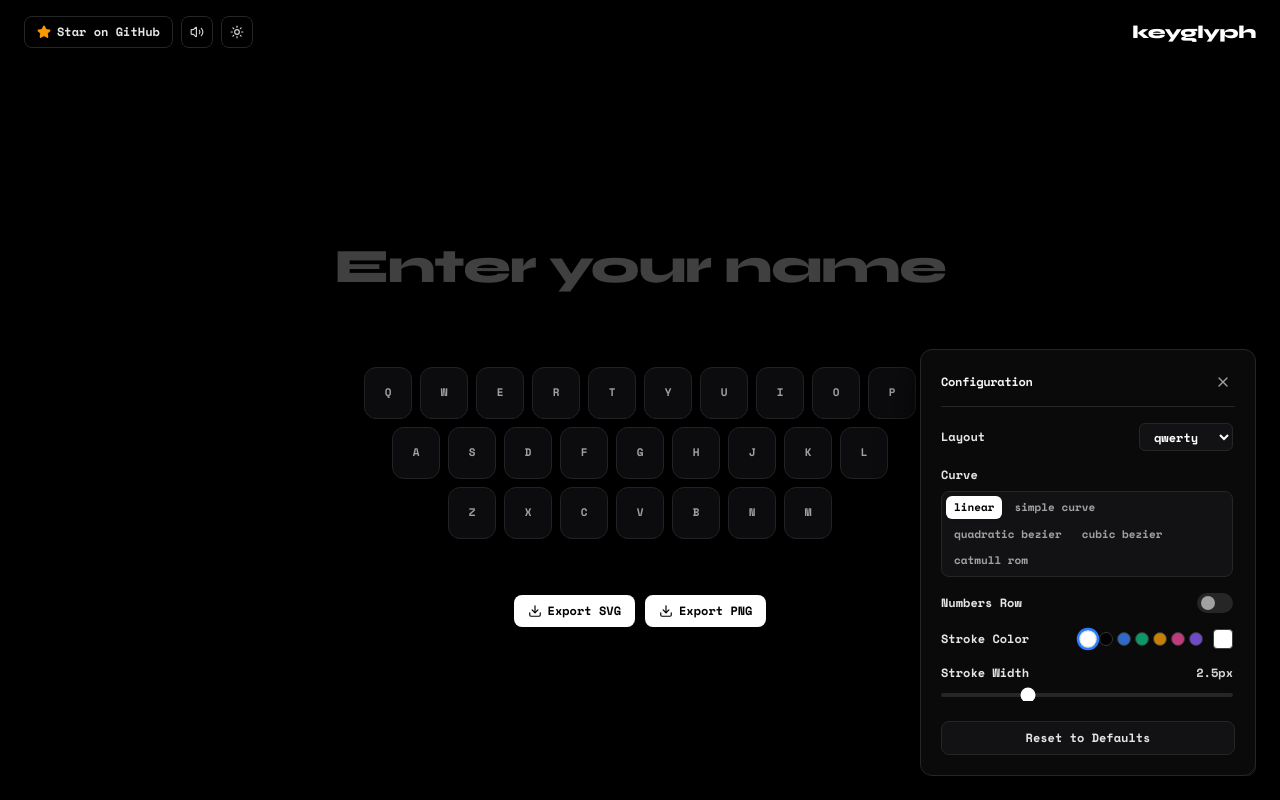
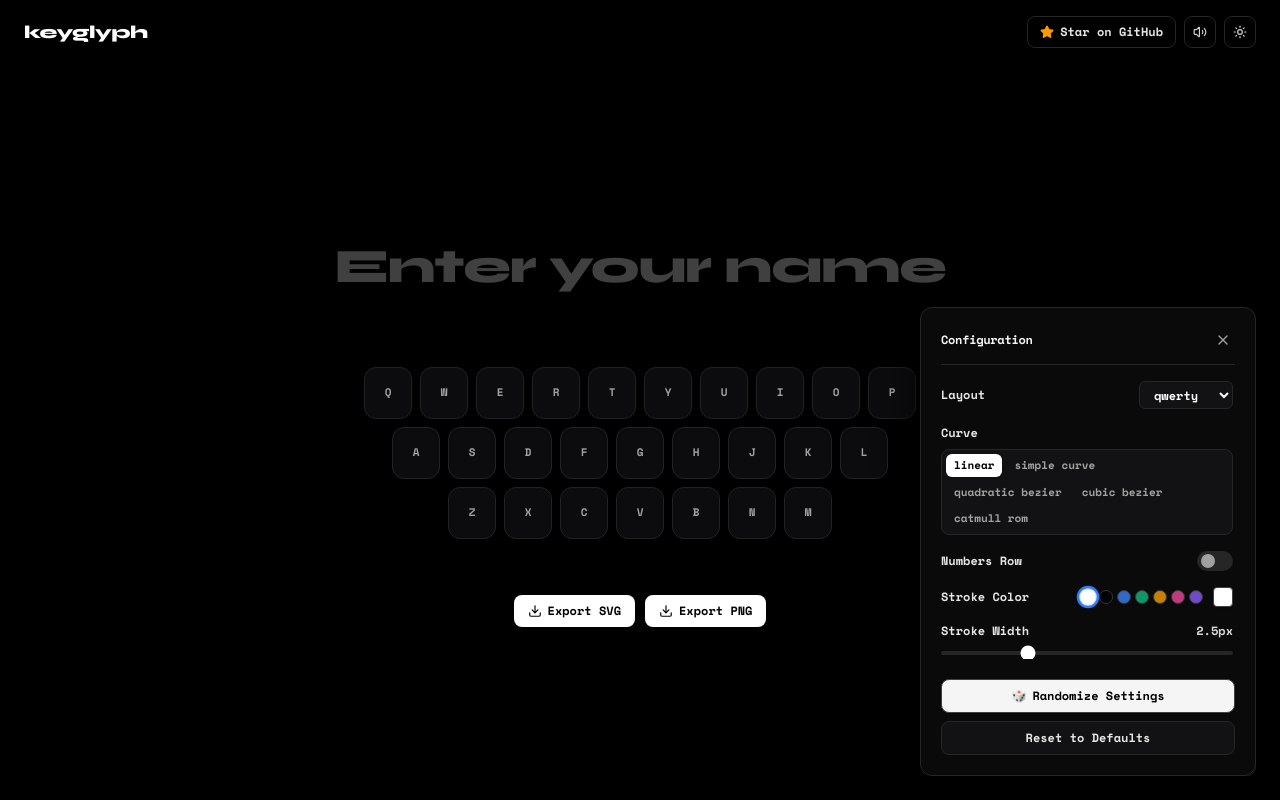
Before and after one commit to carbonthecoder/Keyglyph, a React (Vite) app: page / in a window 1280 px wide. Both pictures are taken after a click on the button "Options". Built offline with nearby package versions, Linux system fonts and the light colour scheme.

Commit message:
feat: restore keyglyph on left, make cubic & catmull curves distinct, and add randomize settings button (preserves color)

```diff
--- a/src/App.jsx
+++ b/src/App.jsx
@@ -8,6 +8,8 @@ import { OptionsDrawer } from './components/OptionsDrawer';
 import { AdModal } from './components/AdModal';
 import { soundEngine } from './utils/audio';
 import { downloadSVG, downloadPNG } from './utils/export';
+import { KEYBOARD_LAYOUTS } from './utils/layouts';
+import { CURVE_TYPES } from './utils/curves';
 
 const DEFAULT_OPTIONS = {
   layout: 'qwerty',
@@ -161,6 +163,28 @@ export default function App() {
       color: isDark ? '#ffffff' : '#000000',
     });
     showToast('Reset to defaults');
+  };
+
+  const handleRandomizeOptions = () => {
+    const layoutKeys = Object.keys(KEYBOARD_LAYOUTS);
+    const curveKeys = CURVE_TYPES.map((c) => c.id);
+
+    const randomLayout = layoutKeys[Math.floor(Math.random() * layoutKeys.length)];
+    const randomCurve = curveKeys[Math.floor(Math.random() * curveKeys.length)];
+    const randomNumbers = Math.random() > 0.5;
+    const randomWidth = +(1.5 + Math.random() * 4).toFixed(1);
+
+    setOptions((prev) => ({
+      ...prev,
+      layout: randomLayout,
+      curveType: randomCurve,
+      showNumbers: randomNumbers,
+      strokeWidth: randomWidth,
+      // DO NOT CHANGE COLOR - keep existing color untouched!
+    }));
+
+    soundEngine.playKey();
+    showToast(`Randomized 🎲 (${randomCurve})`);
   };
 
   const handleStartExport = (type) => {
@@ -319,6 +343,7 @@ export default function App() {
         options={options}
         onChange={handleOptionChange}
         onReset={handleResetOptions}
+        onRandomize={handleRandomizeOptions}
         isDark={isDark}
       />
 
--- a/src/components/Header.jsx
+++ b/src/components/Header.jsx
@@ -8,7 +8,14 @@ export function Header({
 }) {
   return (
     <header className="w-full flex items-center justify-between px-4 sm:px-6 py-4 select-none z-30 font-mono">
-      {/* Left: Controls in Space Mono with grey hover effects */}
+      {/* Left: Keyglyph Brand in Syne font with max weight & grey hover */}
+      <div className="flex items-center gap-2">
+        <span className="font-syne font-extrabold tracking-tight text-base sm:text-lg text-neutral-900 dark:text-white hover:text-neutral-500 dark:hover:text-neutral-400 transition-colors duration-200 select-none cursor-pointer">
+          keyglyph
+        </span>
+      </div>
+
+      {/* Right: Controls in Space Mono with grey hover effects */}
       <div className="flex items-center gap-2 font-mono">
         {/* Star on GitHub */}
         <a
@@ -48,13 +55,6 @@ export function Header({
           )}
         </button>
       </div>
-
-      {/* Right: Keyglyph Brand in Syne font with max weight & grey hover */}
-      <div className="flex items-center gap-2">
-        <span className="font-syne font-extrabold tracking-tight text-base sm:text-lg text-neutral-900 dark:text-white hover:text-neutral-500 dark:hover:text-neutral-400 transition-colors duration-200 select-none cursor-pointer">
-          keyglyph
-        </span>
-      </div>
     </header>
   );
 }
--- a/src/components/OptionsDrawer.jsx
+++ b/src/components/OptionsDrawer.jsx
@@ -9,6 +9,7 @@ export function OptionsDrawer({
   options,
   onChange,
   onReset,
+  onRandomize,
   isDark = true,
 }) {
   if (!isOpen) return null;
@@ -165,13 +166,24 @@ export function OptionsDrawer({
         </div>
       </div>
 
-      {/* Reset to Defaults with grey hover effect */}
-      <button
-        onClick={onReset}
-        className="w-full mt-5 py-2 text-xs font-mono font-bold rounded-lg border transition-colors cursor-pointer border-neutral-300 dark:border-neutral-800 bg-neutral-100 dark:bg-[#121214] text-neutral-900 dark:text-neutral-200 hover:text-neutral-500 dark:hover:text-neutral-400 hover:bg-neutral-200 dark:hover:bg-neutral-900"
-      >
-        Reset to Defaults
-      </button>
+      {/* Action Buttons: Randomize Settings (Keeps Color) & Reset to Defaults */}
+      <div className="mt-5 space-y-2 font-mono">
+        <button
+          onClick={onRandomize}
+          title="Randomize layout, curve, numbers row and stroke width (keeps your color untouched)"
+          className="w-full py-2 text-xs font-mono font-bold rounded-lg border transition-all cursor-pointer border-neutral-400 dark:border-neutral-700 bg-neutral-900 dark:bg-neutral-100 text-white dark:text-black hover:bg-neutral-800 dark:hover:bg-neutral-200 hover:text-neutral-300 dark:hover:text-neutral-700 shadow-sm flex items-center justify-center gap-1.5 active:scale-98"
+        >
+          <span>🎲</span>
+          <span>Randomize Settings</span>
+        </button>
+
+        <button
+          onClick={onReset}
+          className="w-full py-2 text-xs font-mono font-bold rounded-lg border transition-colors cursor-pointer border-neutral-300 dark:border-neutral-800 bg-neutral-100 dark:bg-[#121214] text-neutral-900 dark:text-neutral-200 hover:text-neutral-500 dark:hover:text-neutral-400 hover:bg-neutral-200 dark:hover:bg-neutral-900"
+        >
+          Reset to Defaults
+        </button>
+      </div>
     </div>
   );
 }
--- a/src/utils/curves.js
+++ b/src/utils/curves.js
@@ -95,7 +95,7 @@ function getQuadraticBezierPath(points) {
 }
 
 /**
- * Cubic Bezier path
+ * Cubic Bezier path (Flowing calligraphic loops with smooth tangent weighting)
  */
 function getCubicBezierPath(points) {
   if (!points || points.length === 0) return '';
@@ -109,10 +109,11 @@ function getCubicBezierPath(points) {
     const p2 = points[i + 1];
     const p3 = points[Math.min(points.length - 1, i + 2)];
 
-    const cp1x = p1.x + (p2.x - p0.x) / 6;
-    const cp1y = p1.y + (p2.y - p0.y) / 6;
-    const cp2x = p2.x - (p3.x - p1.x) / 6;
-    const cp2y = p2.y - (p3.y - p1.y) / 6;
+    // Tangent smoothing with 0.30 weight produces wide, sweeping loops
+    const cp1x = p1.x + (p2.x - p0.x) * 0.30;
+    const cp1y = p1.y + (p2.y - p0.y) * 0.30;
+    const cp2x = p2.x - (p3.x - p1.x) * 0.30;
+    const cp2y = p2.y - (p3.y - p1.y) * 0.30;
 
     path += ` C ${cp1x.toFixed(2)} ${cp1y.toFixed(2)}, ${cp2x.toFixed(2)} ${cp2y.toFixed(2)}, ${p2.x} ${p2.y}`;
   }
@@ -121,9 +122,11 @@ function getCubicBezierPath(points) {
 }
 
 /**
- * Catmull-Rom Spline path (Centripetal / tension controlled)
+ * Centripetal Catmull-Rom Spline path (alpha = 0.5)
+ * Dynamically scales tension based on Euclidean chord distance between keys,
+ * ensuring taut, precise signature strokes without overshooting or cusps.
  */
-function getCatmullRomPath(points, tension = 0.5) {
+function getCatmullRomPath(points) {
   if (!points || points.length === 0) return '';
   if (points.length < 3) return getLinearPath(points);
 
@@ -135,10 +138,19 @@ function getCatmullRomPath(points, tension = 0.5) {
     const p2 = points[i + 1];
     const p3 = i < points.length - 2 ? points[i + 2] : p2;
 
-    const cp1x = p1.x + ((p2.x - p0.x) * tension) / 3;
-    const cp1y = p1.y + ((p2.y - p0.y) * tension) / 3;
-    const cp2x = p2.x - ((p3.x - p1.x) * tension) / 3;
-    const cp2y = p2.y - ((p3.y - p1.y) * tension) / 3;
+    const d01 = Math.pow(Math.hypot(p1.x - p0.x, p1.y - p0.y), 0.5) || 0.0001;
+    const d12 = Math.pow(Math.hypot(p2.x - p1.x, p2.y - p1.y), 0.5) || 0.0001;
+    const d23 = Math.pow(Math.hypot(p3.x - p2.x, p3.y - p2.y), 0.5) || 0.0001;
+
+    const m1x = ((p1.x - p0.x) / d01 + (p2.x - p1.x) / d12) * 0.5;
+    const m1y = ((p1.y - p0.y) / d01 + (p2.y - p1.y) / d12) * 0.5;
+    const m2x = ((p2.x - p1.x) / d12 + (p3.x - p2.x) / d23) * 0.5;
+    const m2y = ((p2.y - p1.y) / d12 + (p3.y - p2.y) / d23) * 0.5;
+
+    const cp1x = p1.x + (m1x * d12) / 3;
+    const cp1y = p1.y + (m1y * d12) / 3;
+    const cp2x = p2.x - (m2x * d12) / 3;
+    const cp2y = p2.y - (m2y * d12) / 3;
 
     path += ` C ${cp1x.toFixed(2)} ${cp1y.toFixed(2)}, ${cp2x.toFixed(2)} ${cp2y.toFixed(2)}, ${p2.x} ${p2.y}`;
   }
```
